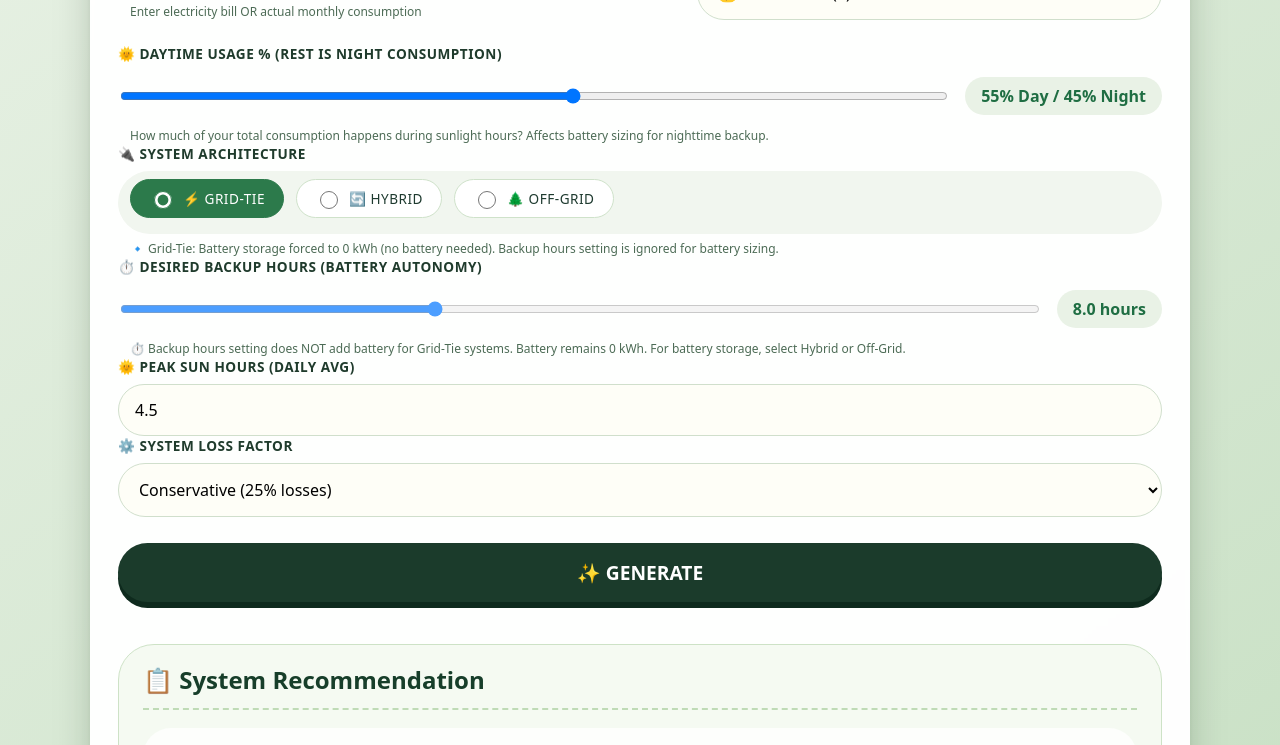
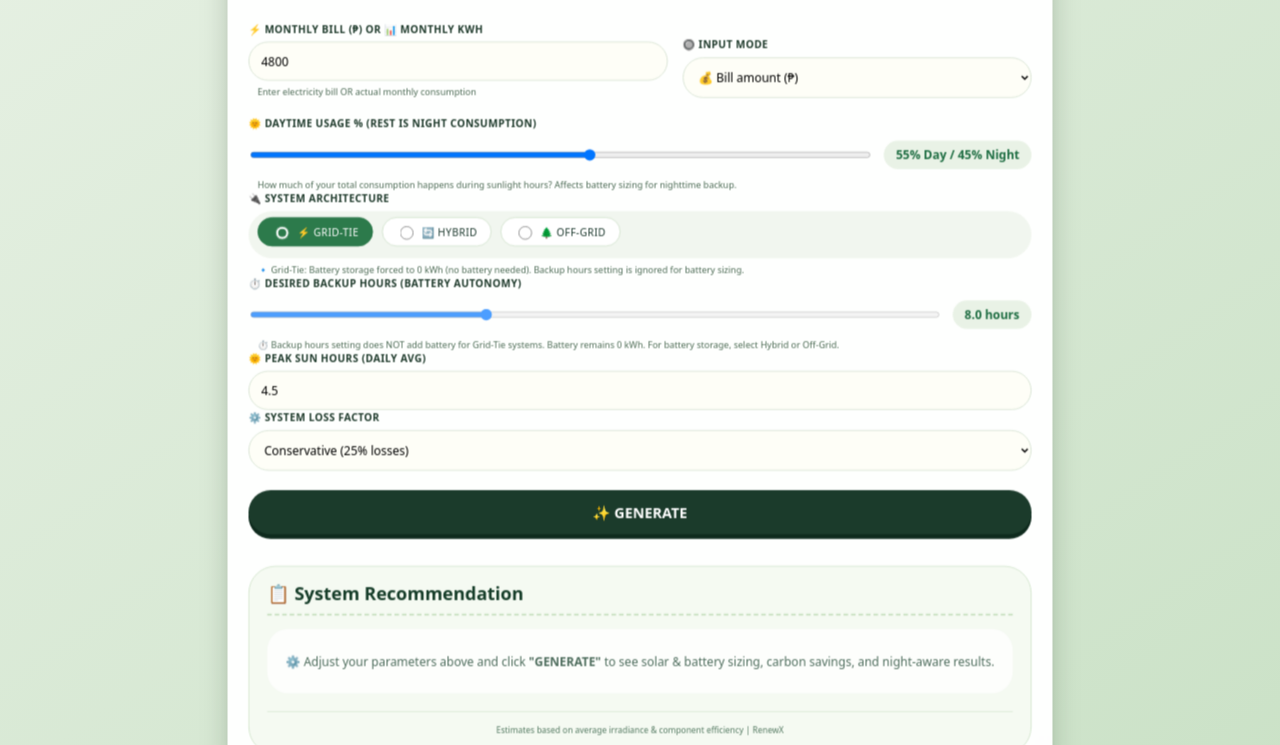
Before and after one commit to syulog80-cyber/solar, a plain HTML site: page index.html in a window 1280 px wide. Shown: the part 294-1039 px from the top of the page. Drawn offline with Linux system fonts and the light colour scheme.

Commit message:
Add files via upload

```diff
--- a/index.html
+++ b/index.html
@@ -2,7 +2,7 @@
 <html lang="en">
 <head>
     <meta charset="UTF-8">
-    <meta name="viewport" content="width=device-width, initial-scale=1.0, user-scalable=yes">
+    <meta name="viewport" content="width=device-width, initial-scale=0.75, user-scalable=yes">
     <title>RenewX</title>
     <style>
         * {
@@ -17,9 +17,24 @@
             justify-content: center;
             align-items: center;
             padding: 24px 16px;
+            /* scaling context: body remains natural, but we want the CARD to be 75% of its original width?
+               To achieve "frame by 75%", we scale the entire .glass-card container using transform: scale(0.75)
+               and adjust margin/padding to keep centered & readable.
+               Alternatively, use a wrapper with transform-origin. We'll wrap card in a scaled container.
+               This ensures everything (text, inputs, buttons) visually shrinks to 75% while layout remains intact.
+               The user sees a compact but fully functional panel.
+            */
         }
+        /* scaling wrapper: scales the main card to 75% of its normal size */
+        .scale-frame {
+            transform: scale(0.75);
+            transform-origin: center center;
+            width: 100%;
+            max-width: 1100px;  /* original max-width */
+            margin: 0 auto;
+        }
+        /* fallback for very small screens: reduce padding etc, but scaling works nicely */
         .glass-card {
-            max-width: 1100px;
             width: 100%;
             background: rgba(255, 255, 255, 0.97);
             backdrop-filter: blur(2px);
@@ -295,13 +310,18 @@
             .content { padding: 24px 18px; }
             .rec-value { font-size: 1.6rem; }
         }
+
+        /* additional small fix: scaling might cause overflow on very narrow screens?
+           But body padding gives breathing room. All good. */
     </style>
 </head>
 <body>
+<div class="scale-frame">
     <div class="glass-card">
         <div class="hero">
             <h1>
                 RenewX
+
             </h1>
             <p>PV Energy Estimation</p>
         </div>
@@ -381,7 +401,8 @@
                     </div>
                 </div>
                 <div class="footnote">
-
+                    Estimates based on average irradiance & component efficiency | RenewX
+                </div>
             </div>
         </div>
     </div>
@@ -677,13 +698,6 @@
                     updateSystemTypeHints();
                 });
             }
-
-            // No auto-render on sliders, inputs, etc. They just update displays but do NOT trigger results.
-            // The generate button is the sole trigger.
-            // Also ensure that interactive updates do not auto-generate.
-            // For better UX, we keep the slider numeric displays updated but no re-render.
-            // backupHours and dayPercent already have display updaters, they don't call renderRecommendation.
-            // Additionally, if needed, any change will NOT affect result panel until generate.
         }
         init();
     })();
```
Lines whose indentation alone changed are shown as unchanged.
